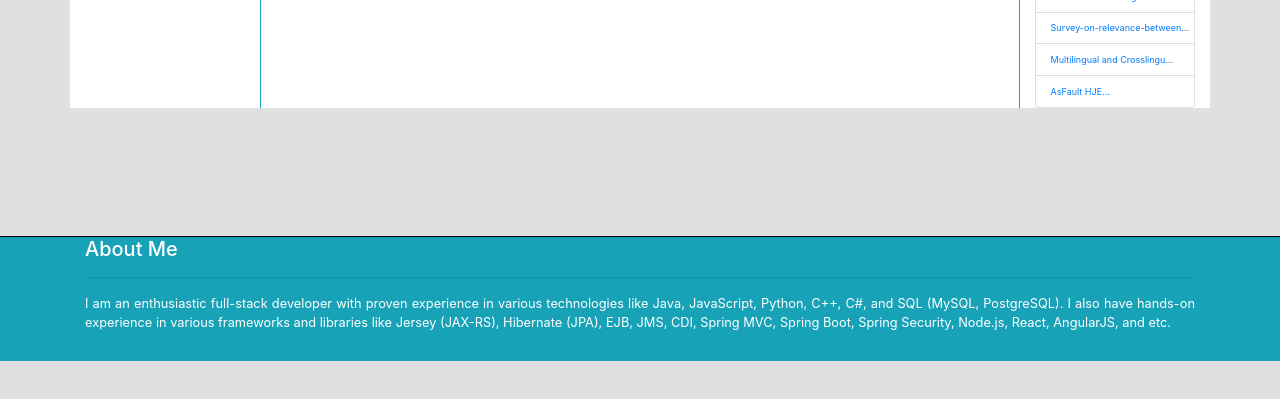
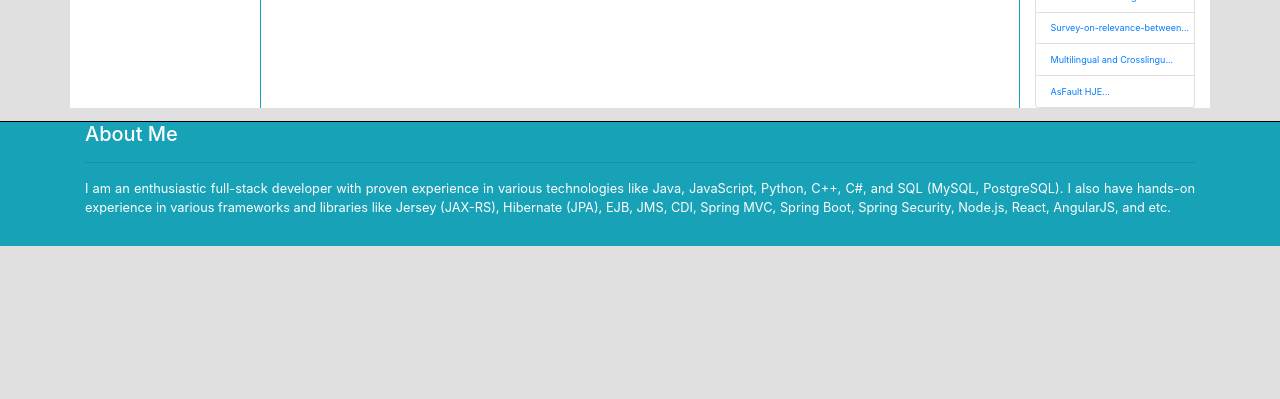
Before and after one commit to Deepak-PS/projects, a plain HTML site: page index.html in a window 1280 px wide. Shown: the part 375-774 px from the top of the page. Drawn offline with nearby package versions, Linux system fonts and the light colour scheme.

Commit message:
Update style.css

```diff
--- a/css/style.css
+++ b/css/style.css
@@ -32,9 +32,5 @@ footer {
 
 #aboutMeFooter {
    padding-bottom: 1%;
+   margin-top: 1%;
 }
-
-@media (min-width: 576px) {
-#aboutMeFooter {
-   margin-top: 10%;
-}
```
